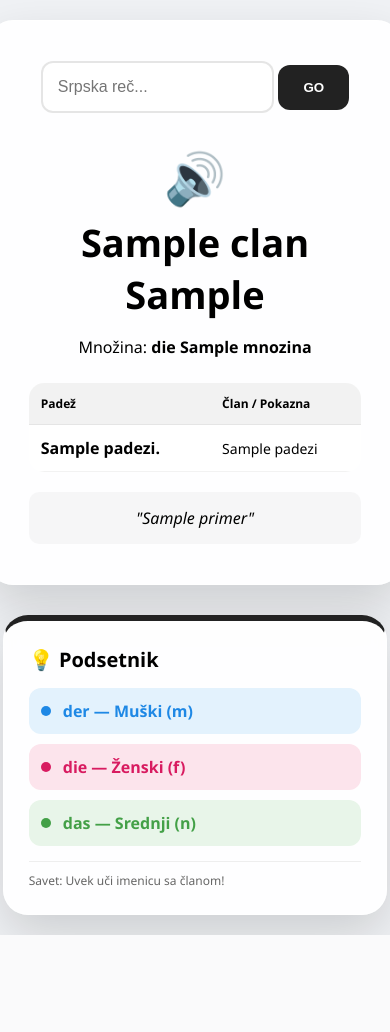
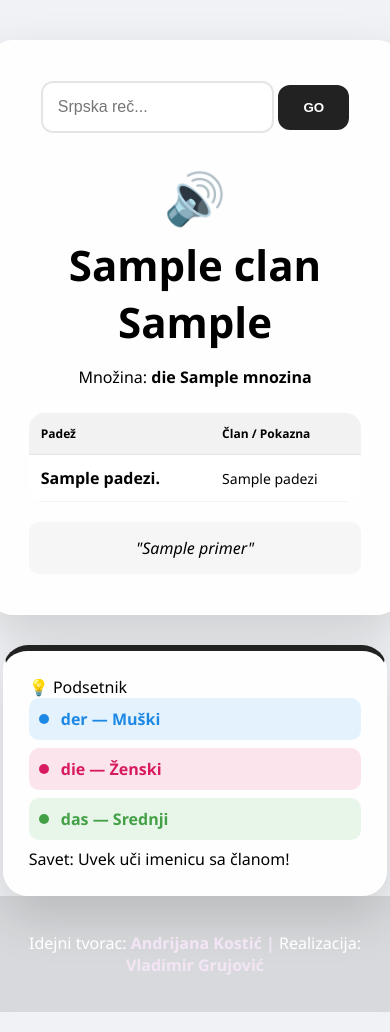
Before and after one commit to grujo85/nemacki-master, a Flask app: template templates/index.html in a window 390 px wide. Before the commit the page ends 935 px from the top, so only its background shows below. Run offline with Flask 3, Linux system fonts and the light colour scheme; the template is opened without the code that fills it: most values are stand-ins (such as "Sample title", 1, 10 or a date in 2020).

Commit message:
index.html

```diff
--- a/templates/index.html
+++ b/templates/index.html
@@ -4,68 +4,12 @@
     <meta charset="UTF-8">
     <meta name="viewport" content="width=device-width, initial-scale=1.0">
     <title>Nemački Master</title>
-    <style>
-        /* OSNOVNA POZADINA */
-        body {
-            margin: 0; padding: 20px; display: flex; justify-content: center; align-items: center; min-height: 100vh;
-            font-family: 'Segoe UI', sans-serif; transition: 0.8s;
-            background: {{ 'linear-gradient(135deg, #1e88e5, #64b5f6)' if rezultat.clan == 'der'
-                          else 'linear-gradient(135deg, #d81b60, #f06292)' if rezultat.clan == 'die'
-                          else 'linear-gradient(135deg, #43a047, #81c784)' if rezultat.clan == 'das'
-                          else '#f0f2f5' }};
-        }
-
-        .main-wrapper {
-            display: flex; align-items: flex-start; justify-content: center; gap: 30px;
-            max-width: 1100px; width: 100%;
-        }
-
-        /* KARTICE - Svetlije boje koje propuštaju pozadinu (Glassmorphism) */
-        .container, .legenda {
-            backdrop-filter: blur(10px); /* Blago zamućenje iza kartice */
-            background: rgba(255, 255, 255, 0.92); /* Bela sa 92% vidljivosti */
-            border-radius: 25px; box-shadow: 0 20px 50px rgba(0,0,0,0.15);
-            border: 1px solid rgba(255, 255, 255, 0.3);
-        }
-
-        .container { padding: 40px; text-align: center; width: 500px; }
-        .legenda { padding: 25px; width: 260px; border-top: 6px solid #222; }
-
-        /* INPUT I DUGME */
-        input {
-            padding: 15px; width: 60%; border: 2px solid rgba(0,0,0,0.1);
-            border-radius: 12px; outline: none; font-size: 16px; background: rgba(255,255,255,0.8);
-        }
-        button {
-            padding: 15px 25px; border-radius: 12px; border: none;
-            background: #222; color: white; cursor: pointer; font-weight: bold;
-        }
-
-        /* TABELA PADEŽA - Svetlija varijanta */
-        table {
-            width: 100%; margin-top: 25px; border-collapse: collapse;
-            background: rgba(255, 255, 255, 0.5); border-radius: 15px; overflow: hidden;
-        }
-        th, td { padding: 12px; text-align: left; border-bottom: 1px solid rgba(0,0,0,0.05); }
-        th { background: rgba(0,0,0,0.05); font-size: 12px; }
-
-        /* LEGENDA ELEMENTI */
-        .legenda-naslov { font-size: 20px; font-weight: bold; margin-bottom: 15px; }
-        .stavka { display: flex; align-items: center; gap: 12px; padding: 12px; border-radius: 12px; margin-bottom: 10px; font-weight: bold; }
-        .m-rod { background: #e3f2fd; color: #1e88e5; }
-        .f-rod { background: #fce4ec; color: #d81b60; }
-        .n-rod { background: #e8f5e9; color: #43a047; }
-        .krug { width: 10px; height: 10px; border-radius: 50%; }
-
-        /* MOBILNA VERZIJA */
-        @media (max-width: 850px) {
-            .main-wrapper { flex-direction: column; align-items: center; }
-            .container, .legenda { width: 95%; }
-            h1 { font-size: 38px !important; }
-        }
-    </style>
+    <link rel="stylesheet" href="{{ url_for('static', filename='style/style.css') }}">
 </head>
-<body>
+<body style="background: {{ 'linear-gradient(135deg, #1e88e5, #64b5f6)' if rezultat and rezultat.clan == 'der'
+                          else 'linear-gradient(135deg, #d81b60, #f06292)' if rezultat and rezultat.clan == 'die'
+                          else 'linear-gradient(135deg, #43a047, #81c784)' if rezultat and rezultat.clan == 'das'
+                          else '#f0f2f5' }};">
 
 <div class="main-wrapper">
     <div class="container">
@@ -76,88 +20,39 @@
 
         {% if rezultat %}
         <div style="margin-top: 30px;">
-			<!-- Dodat ID i poboljšan stil za klik -->
-			<div id="audioBtn" style="font-size: 50px; cursor: pointer; display: inline-block; user-select: none;"
-				 onclick="speak('{{ rezultat.de }}')">🔊</div>
-
-			<h1 style="font-size: 50px; margin: 5px 0;">{{ rezultat.clan }} {{ rezultat.de }}</h1>
-			<p>Množina: <b>die {{ rezultat.mnozina }}</b></p>
+            <div id="audioBtn" class="audio-icon" onclick="speak('{{ rezultat.de }}')">🔊</div>
+            <h1 class="main-word">{{ rezultat.clan }} {{ rezultat.de }}</h1>
+            <p>Množina: <b>die {{ rezultat.mnozina }}</b></p>
 
             <table>
                 <thead><tr><th>Padež</th><th>Član / Pokazna</th></tr></thead>
+                <tbody>
                 {% for p, v in rezultat.padezi.items() %}
-                <tr><td><b>{{ p[:3] }}.</b></td><td style="font-size: 14px;">{{ v }}</td></tr>
+                <tr>
+                    <td><b>{{ p[:3] }}.</b></td>
+                    <td style="font-size: 14px;">{{ v }}</td>
+                </tr>
                 {% endfor %}
+                </tbody>
             </table>
-            <div style="margin-top: 20px; padding: 15px; background: rgba(0,0,0,0.03); border-radius: 10px; font-style: italic;">
-                "{{ rezultat.primer }}"
-            </div>
+            <div class="example-box">"{{ rezultat.primer }}"</div>
         </div>
         {% endif %}
     </div>
 
-    <!-- LEGENDA -->
     <div class="legenda">
         <div class="legenda-naslov">💡 Podsetnik</div>
-        <div class="stavka m-rod"><div class="krug" style="background:#1e88e5"></div> der — Muški (m)</div>
-        <div class="stavka f-rod"><div class="krug" style="background:#d81b60"></div> die — Ženski (f)</div>
-        <div class="stavka n-rod"><div class="krug" style="background:#43a047"></div> das — Srednji (n)</div>
-        <div style="font-size:12px; color:#666; margin-top:15px; border-top:1px solid #eee; padding-top:10px;">
-            Savet: Uvek uči imenicu sa članom!
-        </div>
+        <div class="stavka m-rod"><div class="krug" style="background:#1e88e5"></div> der — Muški</div>
+        <div class="stavka f-rod"><div class="krug" style="background:#d81b60"></div> die — Ženski</div>
+        <div class="stavka n-rod"><div class="krug" style="background:#43a047"></div> das — Srednji</div>
+        <div class="footer-note">Savet: Uvek uči imenicu sa članom!</div>
     </div>
 </div>
 
-<script>
-let germanVoice = null;
+<footer class="site-footer">
+    <p>Idejni tvorac: <span>Andrijana Kostić</span> <span class="separator">|</span> Realizacija: <span>Vladimir Grujović</span></p>
+</footer>
 
-// Funkcija koja traži nemački glas u sistemu
-function loadVoices() {
-    let voices = window.speechSynthesis.getVoices();
-    // Tražimo glas koji je baš nemački (de-DE)
-    germanVoice = voices.find(v => v.lang === 'de-DE' || v.lang.includes('de_DE'));
-
-    // Ako nije našao de-DE, uzmi bilo koji nemački (npr. austrijski ili švajcarski)
-    if (!germanVoice) {
-        germanVoice = voices.find(v => v.lang.includes('de'));
-    }
-}
-
-// Bitno: Neki brauzeri traže ovaj događaj da bi učitali glasove
-window.speechSynthesis.onvoiceschanged = loadVoices;
-loadVoices();
-
-function speak(word) {
-    // Ako već nešto govori, zaustavi ga
-    window.speechSynthesis.cancel();
-
-    if (!word) return;
-
-    let msg = new SpeechSynthesisUtterance();
-    msg.text = word;
-    msg.lang = 'de-DE';
-    msg.rate = 0.85; // Malo sporije radi boljeg učenja
-
-    if (germanVoice) {
-        msg.voice = germanVoice;
-    }
-
-    // Dodajemo mali vizuelni efekat da znaš da je kliknuto
-    const btn = document.getElementById('audioBtn');
-    btn.style.transform = "scale(1.2)";
-    setTimeout(() => btn.style.transform = "scale(1)", 200);
-
-    window.speechSynthesis.speak(msg);
-}
-
-// Rešenje za mobilne: Brauzeri nekad traže "otključavanje" zvuka
-document.body.addEventListener('touchstart', function() {
-    if (window.speechSynthesis.speaking) return;
-    // Prazan izgovor koji "otključava" audio na iOS/Android
-    let silentMsg = new SpeechSynthesisUtterance("");
-    window.speechSynthesis.speak(silentMsg);
-}, { once: true });
-</script>
-
+<script src="{{ url_for('static', filename='style/script.js') }}"></script>
 </body>
 </html>
```
